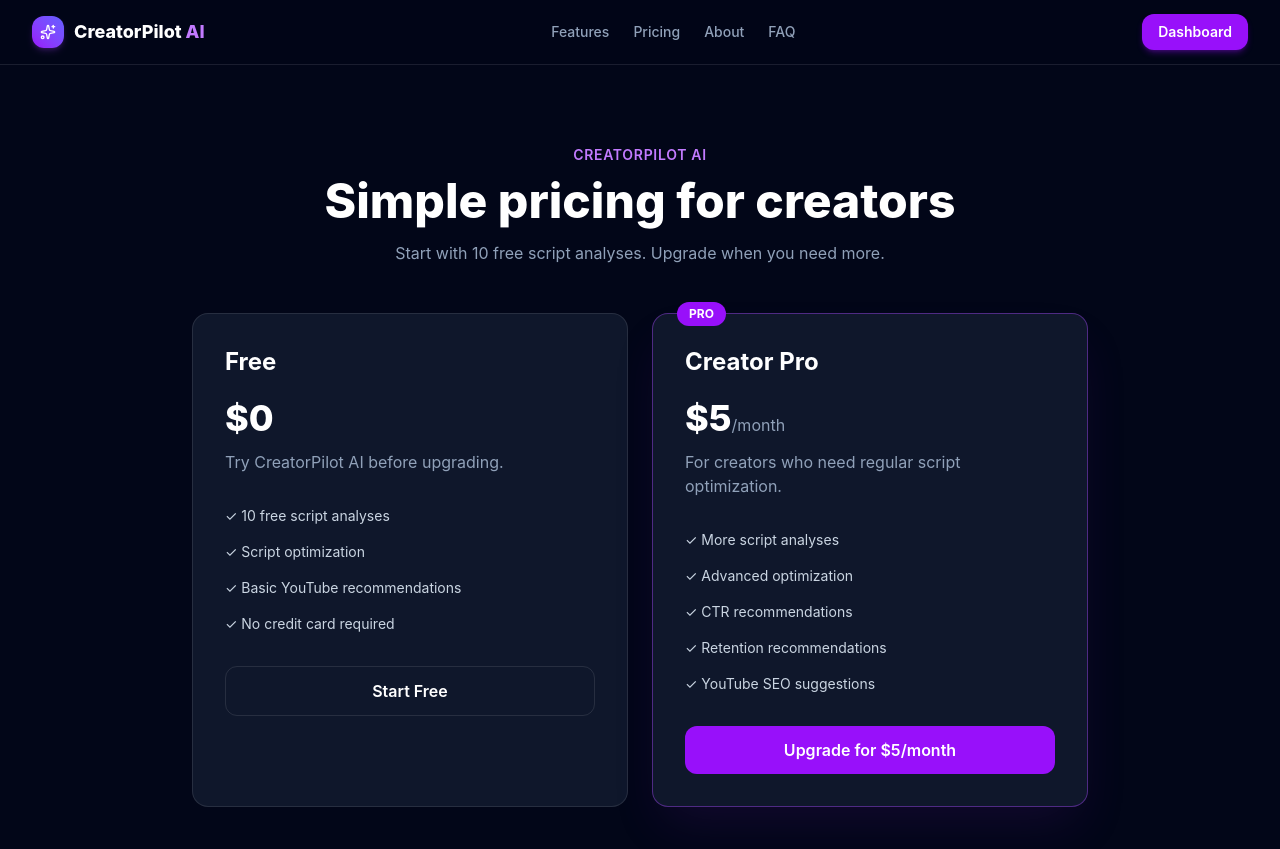
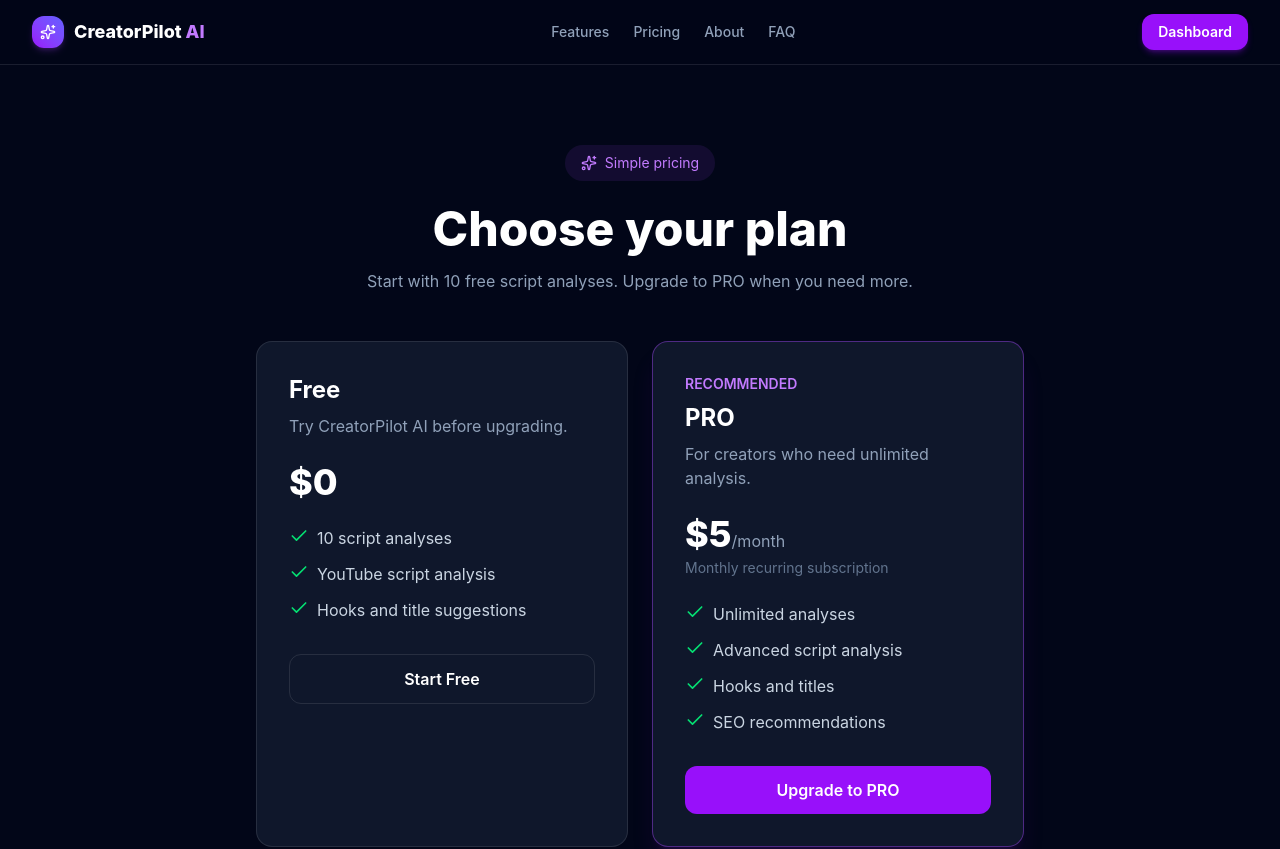
Before and after one commit to afnanwadascience-rgb/afnanwada, a Next.js app: page /pricing in a window 1280 px wide. Shown: the top 849 px of the page. Built offline with nearby package versions, Linux system fonts and the light colour scheme.

Commit message:
Add pricing page and authentication

```diff
--- a/app/pricing/page.tsx
+++ b/app/pricing/page.tsx
@@ -1,86 +1,120 @@
-import Link from 'next/link';
+import Link from "next/link";
+import { Check, Sparkles } from "lucide-react";
 
 export default function PricingPage() {
   return (
-    <main className="min-h-screen bg-slate-950 px-6 py-20 text-white">
-      <div className="mx-auto max-w-5xl">
-        <div className="mb-12 text-center">
-          <p className="mb-3 text-sm font-semibold uppercase tracking-wider text-purple-400">
-            CreatorPilot AI
-          </p>
-
-          <h1 className="text-4xl font-extrabold sm:text-5xl">
-            Simple pricing for creators
-          </h1>
-
-          <p className="mx-auto mt-4 max-w-2xl text-slate-400">
-            Start with 10 free script analyses. Upgrade when you need more.
-          </p>
+    <div className="min-h-screen bg-slate-950 text-white py-20 px-4">
+      <div className="max-w-5xl mx-auto text-center">
+        <div className="inline-flex items-center gap-2 px-4 py-2 rounded-full bg-purple-500/10 text-purple-400 text-sm mb-6">
+          <Sparkles className="w-4 h-4" />
+          Simple pricing
         </div>
 
-        <div className="mx-auto grid max-w-4xl gap-6 md:grid-cols-2">
-          {/* Free */}
-          <div className="rounded-2xl border border-white/10 bg-slate-900 p-8">
-            <h2 className="text-2xl font-bold">Free</h2>
+        <h1 className="text-4xl sm:text-5xl font-extrabold mb-4">
+          Choose your plan
+        </h1>
 
-            <div className="mt-5">
-              <span className="text-4xl font-extrabold">$0</span>
-            </div>
+        <p className="text-slate-400 max-w-2xl mx-auto mb-12">
+          Start with 10 free script analyses. Upgrade to PRO when you need
+          more.
+        </p>
 
-            <p className="mt-3 text-slate-400">
+        <div className="grid md:grid-cols-2 gap-6 max-w-3xl mx-auto">
+          {/* FREE */}
+          <div className="rounded-2xl border border-white/10 bg-slate-900 p-8 text-left">
+            <h2 className="text-2xl font-bold mb-2">Free</h2>
+
+            <p className="text-slate-400 mb-6">
               Try CreatorPilot AI before upgrading.
             </p>
 
-            <ul className="mt-8 space-y-4 text-sm text-slate-300">
-              <li>✓ 10 free script analyses</li>
-              <li>✓ Script optimization</li>
-              <li>✓ Basic YouTube recommendations</li>
-              <li>✓ No credit card required</li>
+            <div className="text-4xl font-extrabold mb-6">
+              $0
+            </div>
+
+            <ul className="space-y-3 text-slate-300 mb-8">
+              <li className="flex gap-2">
+                <Check className="w-5 h-5 text-green-400" />
+                10 script analyses
+              </li>
+
+              <li className="flex gap-2">
+                <Check className="w-5 h-5 text-green-400" />
+                YouTube script analysis
+              </li>
+
+              <li className="flex gap-2">
+                <Check className="w-5 h-5 text-green-400" />
+                Hooks and title suggestions
+              </li>
             </ul>
 
             <Link
               href="/dashboard"
-              className="mt-8 block rounded-xl border border-white/10 px-5 py-3 text-center font-semibold transition hover:bg-white/5"
+              className="block text-center w-full rounded-xl border border-white/10 py-3 font-semibold hover:bg-white/5 transition"
             >
               Start Free
             </Link>
           </div>
 
-          {/* Pro */}
-          <div className="relative rounded-2xl border border-purple-500/40 bg-slate-900 p-8 shadow-2xl shadow-purple-900/20">
-            <div className="absolute -top-3 left-6 rounded-full bg-purple-600 px-3 py-1 text-xs font-bold">
-              PRO
+          {/* PRO */}
+          <div className="rounded-2xl border border-purple-500/40 bg-slate-900 p-8 text-left shadow-xl shadow-purple-900/20">
+            <div className="text-sm font-semibold text-purple-400 mb-2">
+              RECOMMENDED
             </div>
 
-            <h2 className="text-2xl font-bold">Creator Pro</h2>
+            <h2 className="text-2xl font-bold mb-2">PRO</h2>
 
-            <div className="mt-5">
-              <span className="text-4xl font-extrabold">$5</span>
-              <span className="text-slate-400">/month</span>
+            <p className="text-slate-400 mb-6">
+              For creators who need unlimited analysis.
+            </p>
+
+            <div className="text-4xl font-extrabold mb-1">
+              $5
+              <span className="text-base font-normal text-slate-400">
+                /month
+              </span>
             </div>
 
-            <p className="mt-3 text-slate-400">
-              For creators who need regular script optimization.
+            <p className="text-sm text-slate-500 mb-6">
+              Monthly recurring subscription
             </p>
 
-            <ul className="mt-8 space-y-4 text-sm text-slate-300">
-              <li>✓ More script analyses</li>
-              <li>✓ Advanced optimization</li>
-              <li>✓ CTR recommendations</li>
-              <li>✓ Retention recommendations</li>
-              <li>✓ YouTube SEO suggestions</li>
+            <ul className="space-y-3 text-slate-300 mb-8">
+              <li className="flex gap-2">
+                <Check className="w-5 h-5 text-green-400" />
+                Unlimited analyses
+              </li>
+
+              <li className="flex gap-2">
+                <Check className="w-5 h-5 text-green-400" />
+                Advanced script analysis
+              </li>
+
+              <li className="flex gap-2">
+                <Check className="w-5 h-5 text-green-400" />
+                Hooks and titles
+              </li>
+
+              <li className="flex gap-2">
+                <Check className="w-5 h-5 text-green-400" />
+                SEO recommendations
+              </li>
             </ul>
 
-            {/* Connect this button to your Whop checkout */}
             <Link
-              href="/upgrade"
-              className="mt-8 block rounded-xl bg-purple-600 px-5 py-3 text-center font-semibold transition hover:bg-purple-500"
+              href="/checkout"
+              className="block text-center w-full rounded-xl bg-purple-600 hover:bg-purple-500 py-3 font-semibold transition"
             >
-              Upgrade for $5/month
+              Upgrade to PRO
             </Link>
           </div>
         </div>
+
+        <p className="text-xs text-slate-500 mt-8">
+          You can use the free plan without entering payment information.
+        </p>
       </div>
-    </main>
+    </div>
   );
 }
```
